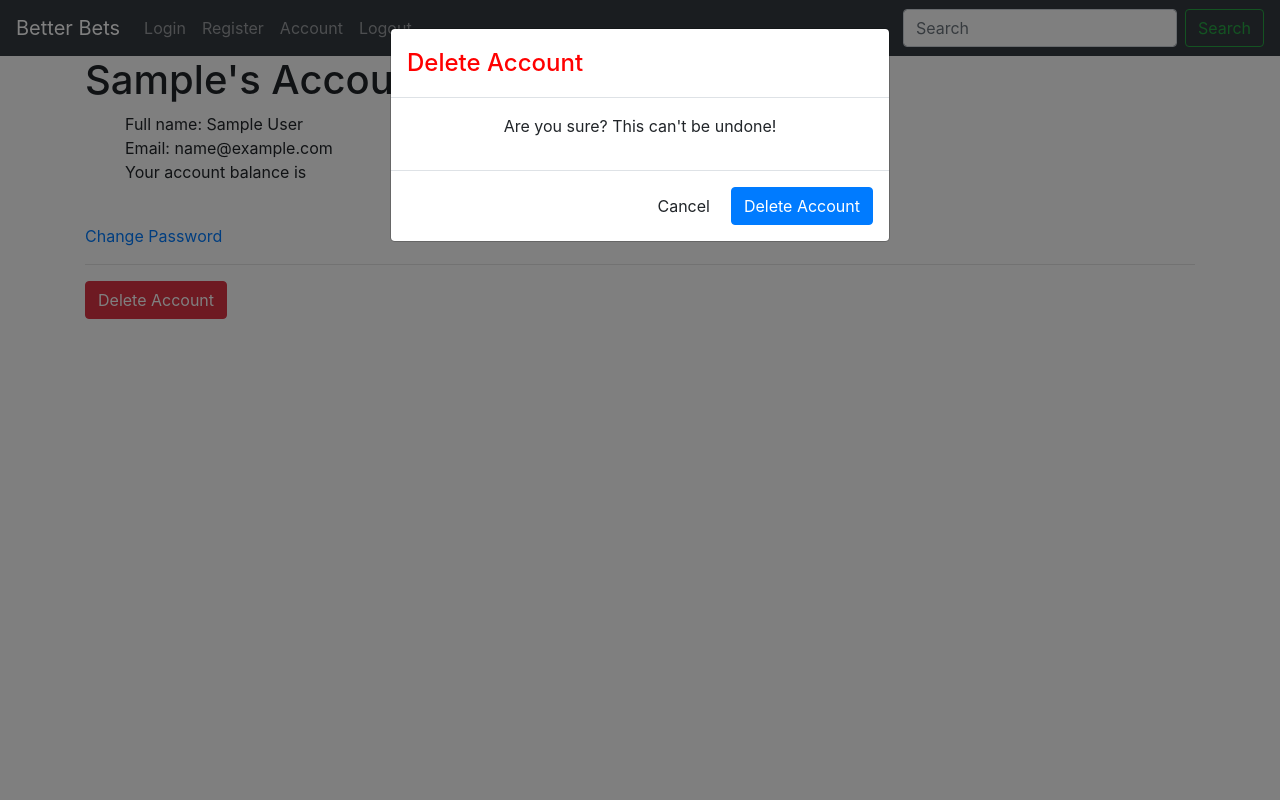
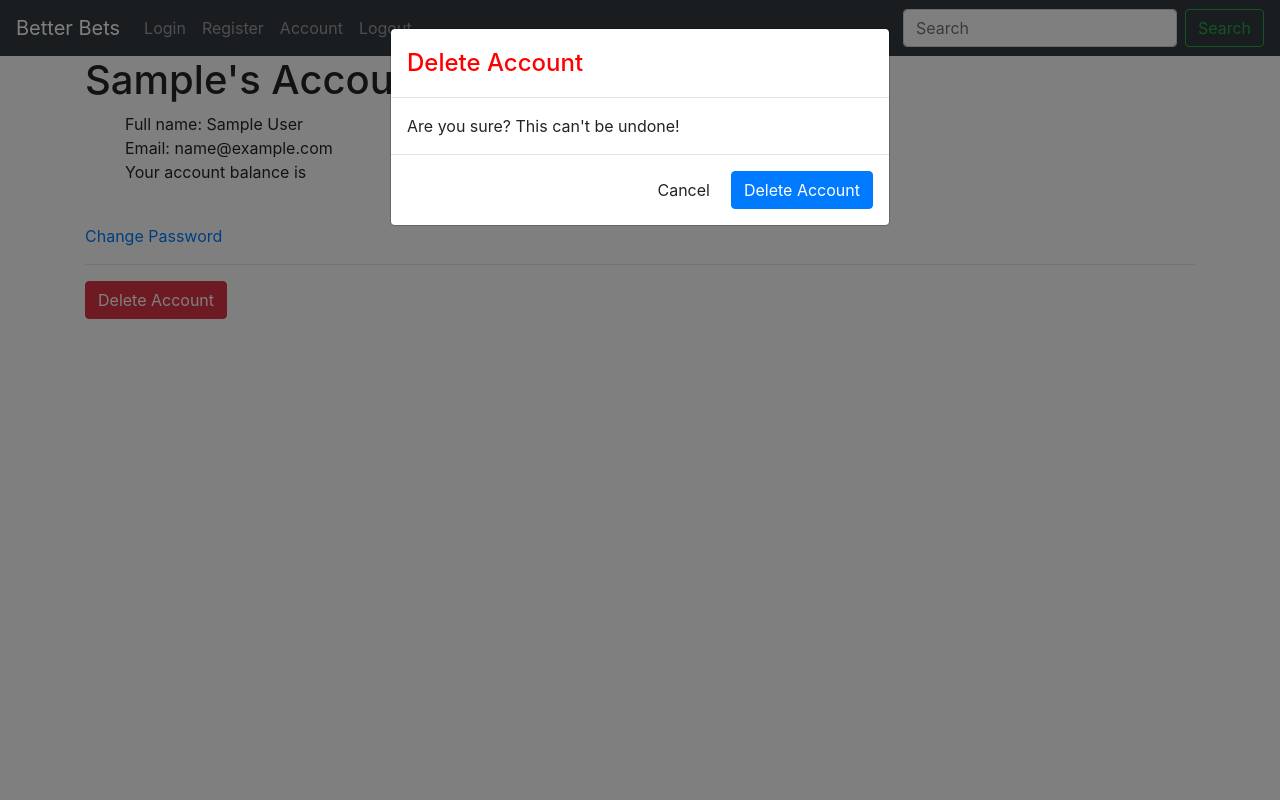
Before and after one commit to cmyk505/better-bets, a Flask app: template templates/account.html in a window 1280 px wide, after a click on "Delete Account". Run offline with Flask 2, Linux system fonts and the light colour scheme; the template is opened without the code that fills it: values that come from a table or form of the project are taken from there, others are empty; the visitor is signed in with stand-in values (Sample User, id 1); data comes from the database, SQL or seed files in the repository; some libraries are stand-ins or nearby versions.

Commit message:
Fixed delete account modal 2nd try

```diff
--- a/app.py
+++ b/app.py
@@ -219,10 +219,14 @@ def account():
     form = DeleteUser()
     if form.validate_on_submit():
         email = current_user.email
-        # delete user_balance row, then delete user from user table
+        # delete user_balance row, any existing bets, then delete user from user table
         db.session.execute(
             "DELETE FROM user_balance WHERE user_id = :user_id",
             {"user_id": current_user.id},
+        )
+        db.session.execute(
+            'DELETE FROM bet WHERE user_id = :user_id',
+            {'user_id': current_user.id},
         )
         db.session.delete(current_user)
         db.session.commit()
--- a/templates/account.html
+++ b/templates/account.html
@@ -20,11 +20,11 @@
     <div id="myModal" class="modal fade" tabindex="-1" role="dialog" aria-labelledby="deleteModalLabel" aria-hidden="true" style="display: none">
       <div class="modal-dialog" role="document">
         <div class="modal-content">
-          <div class="modal-header" style="text-align:center;">
-            <h4 class="modal-title" style="color:red;" id="deleteModalLabel">Delete Account</h4>
+          <div class="modal-header">
+            <h4 class="modal-title" style="color:red" id="deleteModalLabel">Delete Account</h4>
           </div>
             <div class="modal-body">
-                <p style="text-align:center">Are you sure? This can't be undone!</p>
+                Are you sure? This can't be undone!
             </div>
           <div class="modal-footer" style="text-align:center;">
             <button id='cancel' type="button" class="btn btn-default" data-dismiss="modal">Cancel</button>
```
